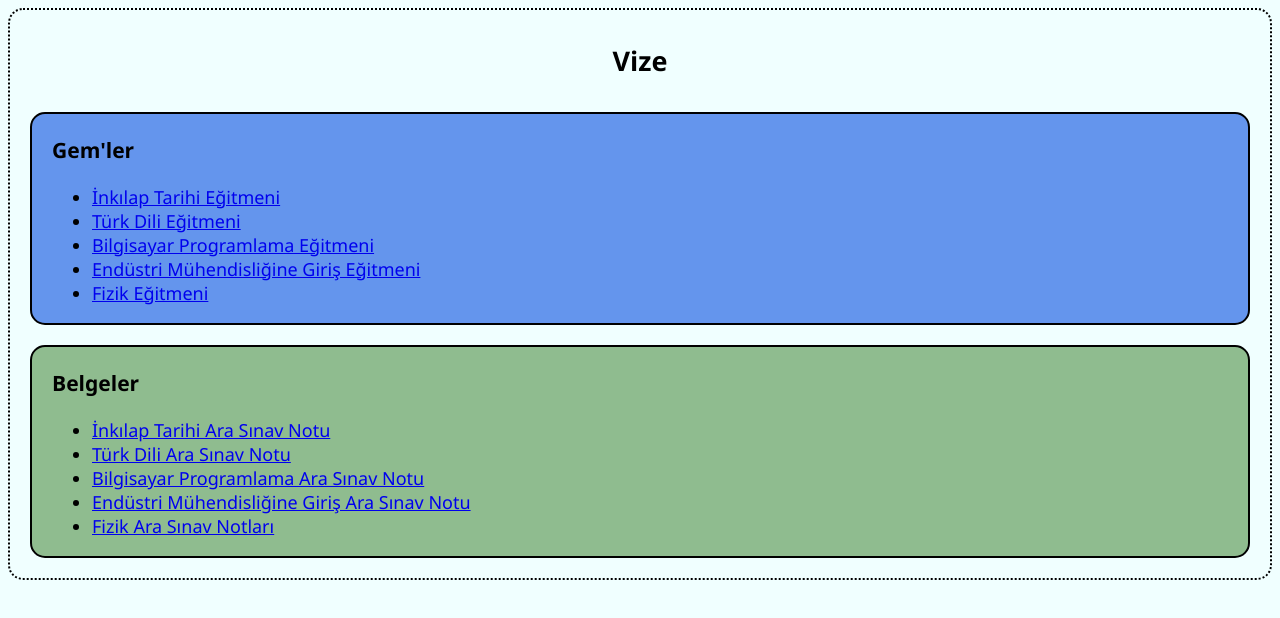
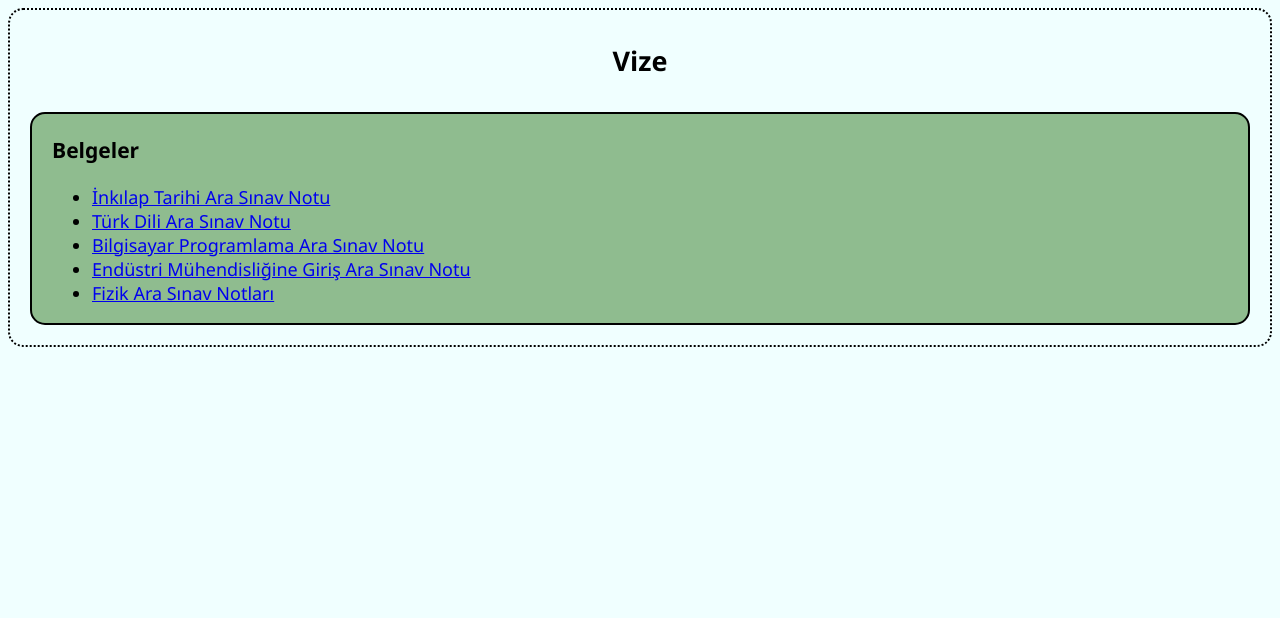
Before and after one commit to slmnkara/endustrimuh-website, a plain HTML site: page index.html in a window 1280 px wide. Drawn offline with Linux system fonts and the light colour scheme.

Commit message:
fix: gems deleted.

```diff
--- a/index.html
+++ b/index.html
@@ -7,16 +7,6 @@
     <body>
         <section id="midterm">
             <h2 style="text-align: center;">Vize</h2>
-            <section id="gems">
-                <h3>Gem'ler</h3>
-                <ul>
-                    <li><a href="https://gemini.google.com/gem/12SjdVh5YX57Wq506SbnjkWWF4jy7XonU?usp=sharing", target="_blank">İnkılap Tarihi Eğitmeni</a></li>
-                    <li><a href="https://gemini.google.com/gem/1Ww4mY_EXg03yP3XOX1EJriJm1ABafIU4?usp=sharing", target="_blank">Türk Dili Eğitmeni</a></li>
-                    <li><a href="https://gemini.google.com/gem/1OgL4-j-TPIhwQR-qXEdnqANLfgxLhMNu?usp=sharing", target="_blank">Bilgisayar Programlama Eğitmeni</a></li>
-                    <li><a href="https://gemini.google.com/gem/1Lqdt8_Wk6_PAbKW1iLYVjJizBMw_gM5W?usp=sharing", target="_blank">Endüstri Mühendisliğine Giriş Eğitmeni</a></li>
-                    <li><a href="https://gemini.google.com/gem/1rPY9YUTgD8sfHgZRb4cJrLOneWaxrwC8?usp=sharing" target="_blank">Fizik Eğitmeni</a></li>
-                </ul>
-            </section>
             <section id="documents">
                 <h3>Belgeler</h3>
                 <ul>
--- a/style.css
+++ b/style.css
@@ -57,7 +57,6 @@ body {
         border-radius: 12px;
     }
 
-    #gems,
     #documents {
         padding: 12px 16px;
         margin: 8px 0;
```
